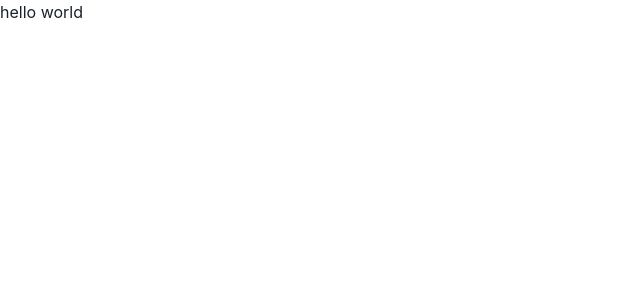
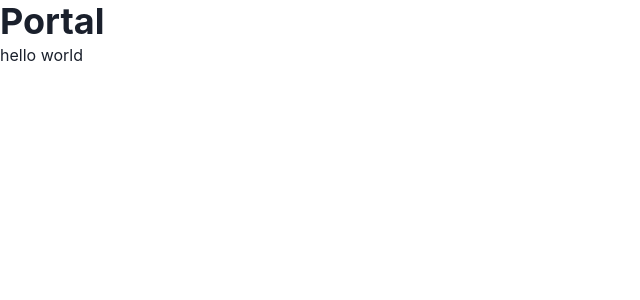
Before and after one commit to k35o/portal, a Next.js app: page / in a window 1280 px wide. Shown: the top 300 px of the page, without its empty margins (0-640 px from the left). Built offline with nearby package versions, Linux system fonts and the light colour scheme.

Commit message:
お試しChakra-ui

```diff
--- a/src/pages/index.tsx
+++ b/src/pages/index.tsx
@@ -1,8 +1,12 @@
+import { Box, Heading } from '@chakra-ui/react'
 import type { NextPage } from 'next'
 
 const Home: NextPage = () => {
   return (
-    <>hello world</>
+    <Box>
+      <Heading>Portal</Heading>
+      hello world
+    </Box>
   )
 }
 
```
